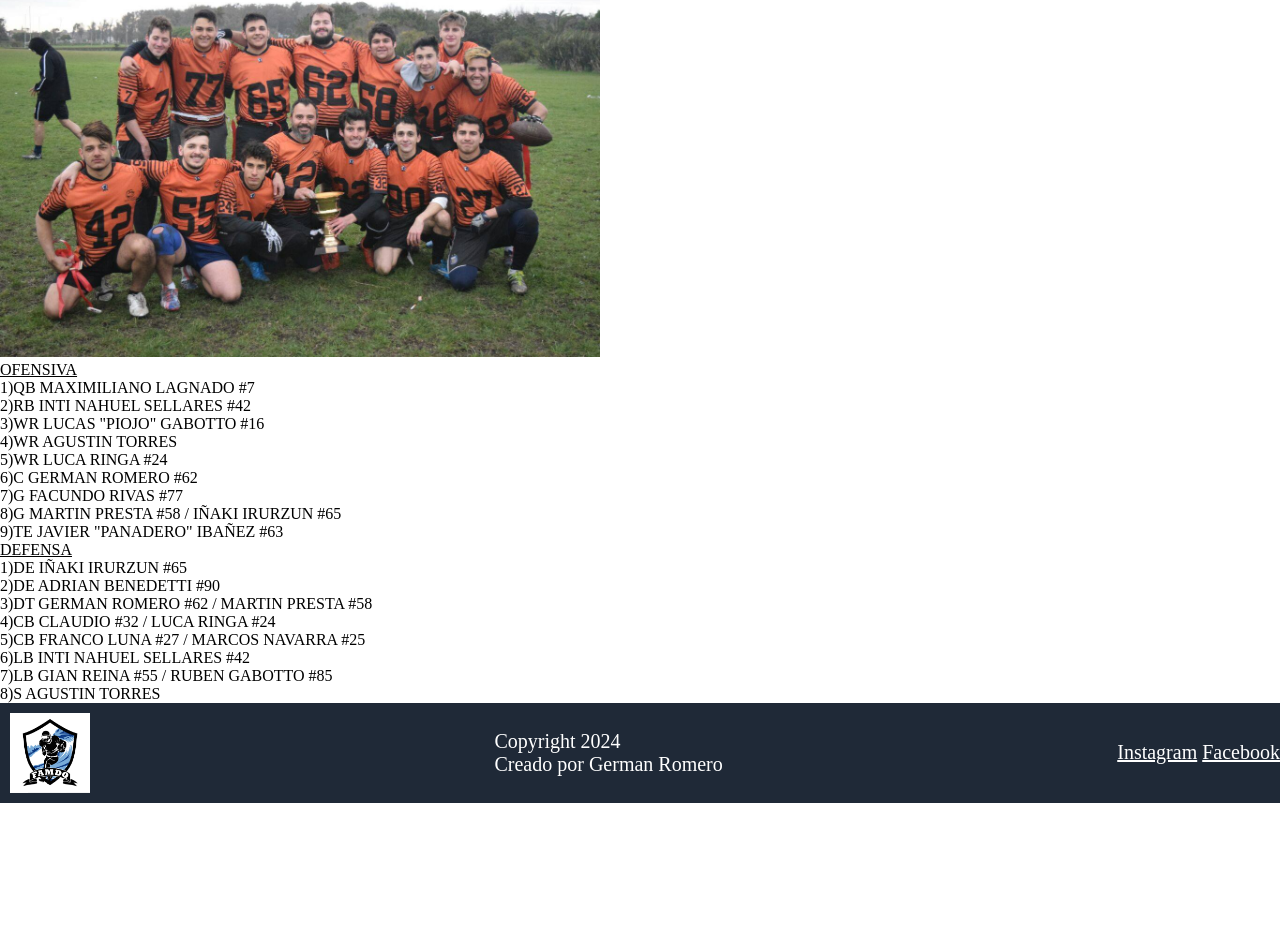
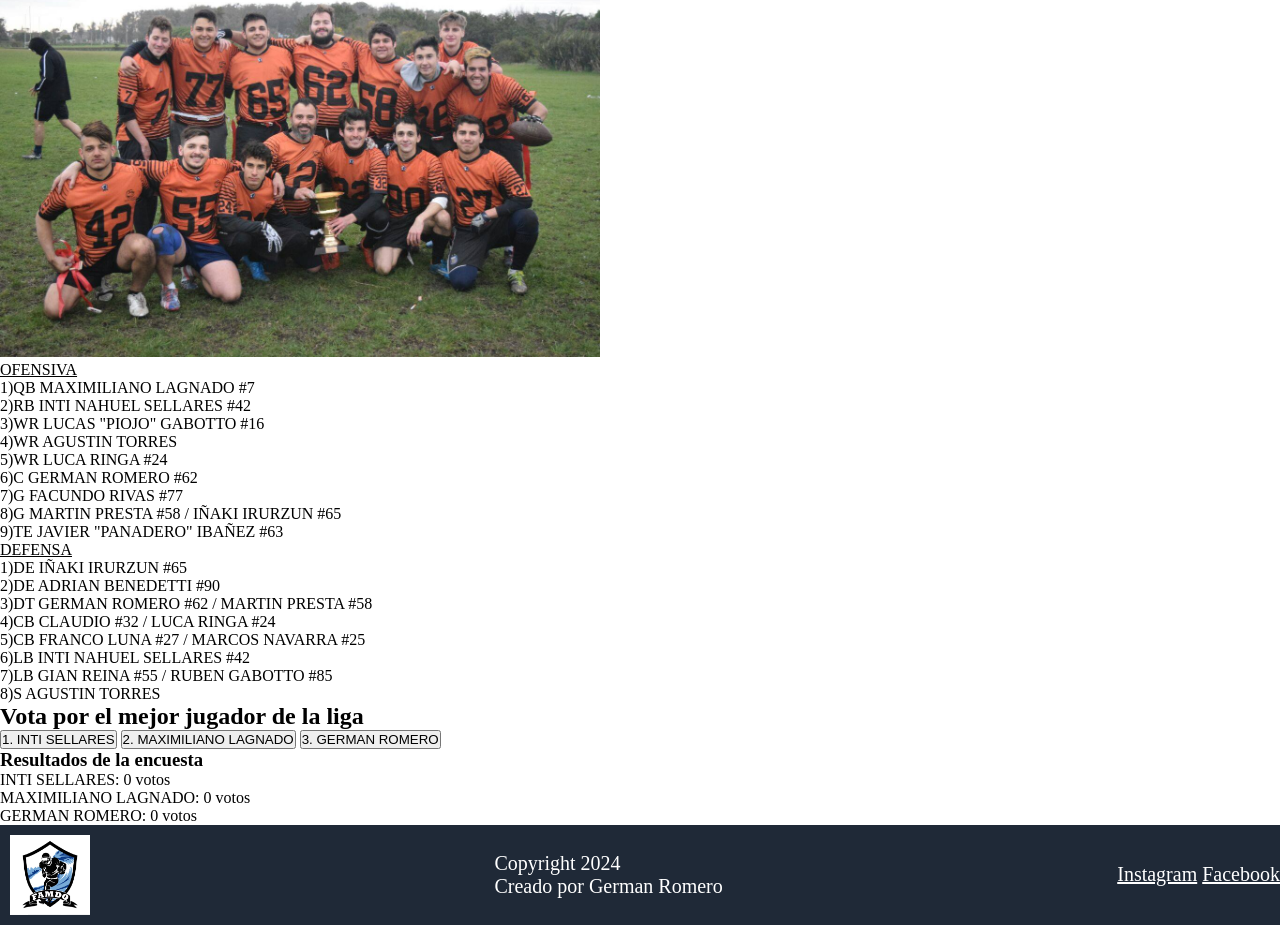
Before and after one commit to romerogerman/pre-entrega2-RomeroGerman, a website: page pages/rosters-hof.html in a window 1280 px wide. Shown: the part 1012-1937 px from the top of the page. Before the commit the page ends 1815 px from the top, so only its background shows below. Drawn offline with nearby package versions, Linux system fonts and the light colour scheme.

Commit message:
encuesta

```diff
--- /dev/null
+++ b/js/data/resultados.json
@@ -0,0 +1,16 @@
+{
+    "jugadores": [
+        {
+            "nombre": "INTI SELLARES",
+            "votos": 0
+        },
+        {
+            "nombre": "MAXIMILIANO LAGNADO",
+            "votos": 0
+        },
+        {
+            "nombre": "GERMAN ROMERO",
+            "votos": 0
+        }
+    ]
+}
--- a/js/main.js
+++ b/js/main.js
@@ -127,3 +127,48 @@ document.addEventListener("DOMContentLoaded", () => {
         }, 5000);
     });
 });
+// java de la encuesta en rosters/hof//
+document.addEventListener("DOMContentLoaded", () => {
+    const resultadosDiv = document.getElementById("resultados");
+
+    // Cargar los resultados desde el archivo JSON
+    fetch('../js/data/resultados.json')  // Actualizamos la ruta al archivo JSON
+        .then(response => response.json())
+        .then(data => {
+            // Mostrar los resultados iniciales
+            mostrarResultados(data);
+
+            // Funciones para votar por cada jugador
+            document.getElementById("votar-inti").addEventListener("click", () => votarJugador(data, "INTI SELLARES"));
+            document.getElementById("votar-maximiliano").addEventListener("click", () => votarJugador(data, "MAXIMILIANO LAGNADO"));
+            document.getElementById("votar-german").addEventListener("click", () => votarJugador(data, "GERMAN ROMERO"));
+        })
+        .catch(error => console.error('Error al cargar los resultados:', error));
+
+    // Función para votar por un jugador
+    function votarJugador(data, jugadorVotado) {
+        const jugadorIndex = data.jugadores.findIndex(j => j.nombre === jugadorVotado);
+        if (jugadorIndex !== -1) {
+            data.jugadores[jugadorIndex].votos += 1;
+        }
+
+        // Mostrar los resultados inmediatamente después de votar
+        mostrarResultados(data);
+
+        // Para probar que la actualización funciona, podemos mostrar los datos de votos en consola
+        console.log(data.jugadores);
+    }
+
+    // Función para mostrar los resultados
+    function mostrarResultados(data) {
+        // Limpiar los resultados previos
+        resultadosDiv.innerHTML = '';
+
+        // Crear un elemento HTML para cada jugador y mostrar sus votos
+        data.jugadores.forEach(jugador => {
+            const p = document.createElement("p");
+            p.textContent = `${jugador.nombre}: ${jugador.votos} votos`;
+            resultadosDiv.appendChild(p);
+        });
+    }
+});
--- a/pages/rosters-hof.html
+++ b/pages/rosters-hof.html
@@ -5,6 +5,8 @@
     <meta charset="UTF-8">
     <meta name="viewport" content="width=device-width, initial-scale=1.0">
     <link rel="stylesheet" href="../css/style.css">
+    <script src="https://cdn.jsdelivr.net/npm/chart.js"></script>
+    <script defer src="../js/script.js"></script>
     <title>Document</title>
 </head>
 
@@ -77,10 +79,6 @@
             </p>
         </section>
 
-
-
-        </section>
-
         <div class="equipo2Def">
             <p class="def">DEFENSA</p>
             <p>
@@ -93,8 +91,40 @@
                 7)LB GIAN REINA #55 / RUBEN GABOTTO #85</br>
                 8)S AGUSTIN TORRES</br>
             </p>
+        </div>
+
+        <!-- Encuesta Hall of Fame -->
+
+
+
+        <div id="encuesta">
+            <h2>Vota por el mejor jugador de la liga</h2>
+            <div id="jugadores">
+                <button id="votar-inti">1. INTI SELLARES</button>
+                <button id="votar-maximiliano">2. MAXIMILIANO LAGNADO</button>
+                <button id="votar-german">3. GERMAN ROMERO</button>
+            </div>
+            <h3>Resultados de la encuesta</h3>
+            <div id="resultados">
 
             </div>
+        </div>
+
+
+        <script src="https://cdn.jsdelivr.net/npm/@popperjs/core@2.11.8/dist/umd/popper.min.js"
+            integrity="sha384-I7E8VVD/ismYTF4hNIPjVp/Zjvgyol6VFvRkX/vR+Vc4jQkC+hVqc2pM8ODewa9r"
+            crossorigin="anonymous"></script>
+
+
+        <script src="../js/main.js"></script>
+
+
+
+
+        </ul>
+        </div>
+        </div>
+
     </main>
 
     <footer id="footer">
@@ -105,8 +135,10 @@
         </section>
 
         <ul class="footerUl">
-            <li><a class="instagram" href="https://www.instagram.com/footballamericanomdq/" target="_blank">Instagram</a></li>
-            <li><a class="facebook" href="https://www.facebook.com/footballamericanomdp?locale=es_LA" target="_blank">Facebook</a></li>
+            <li><a class="instagram" href="https://www.instagram.com/footballamericanomdq/"
+                    target="_blank">Instagram</a></li>
+            <li><a class="facebook" href="https://www.facebook.com/footballamericanomdp?locale=es_LA"
+                    target="_blank">Facebook</a></li>
         </ul>
     </footer>
 </body>
```
Lines whose indentation alone changed are shown as unchanged.
